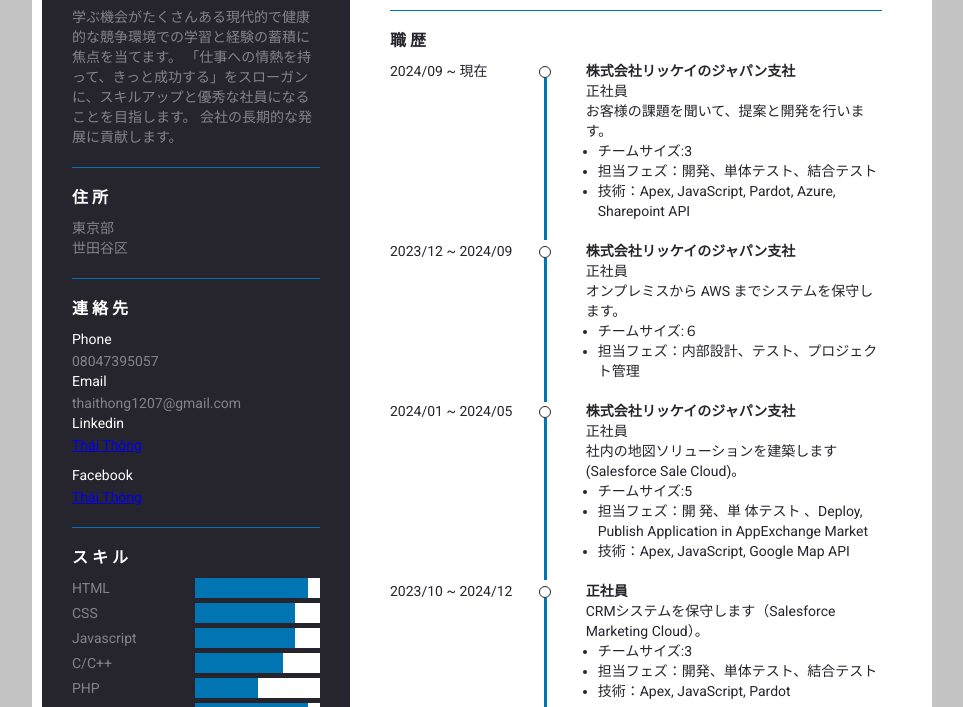
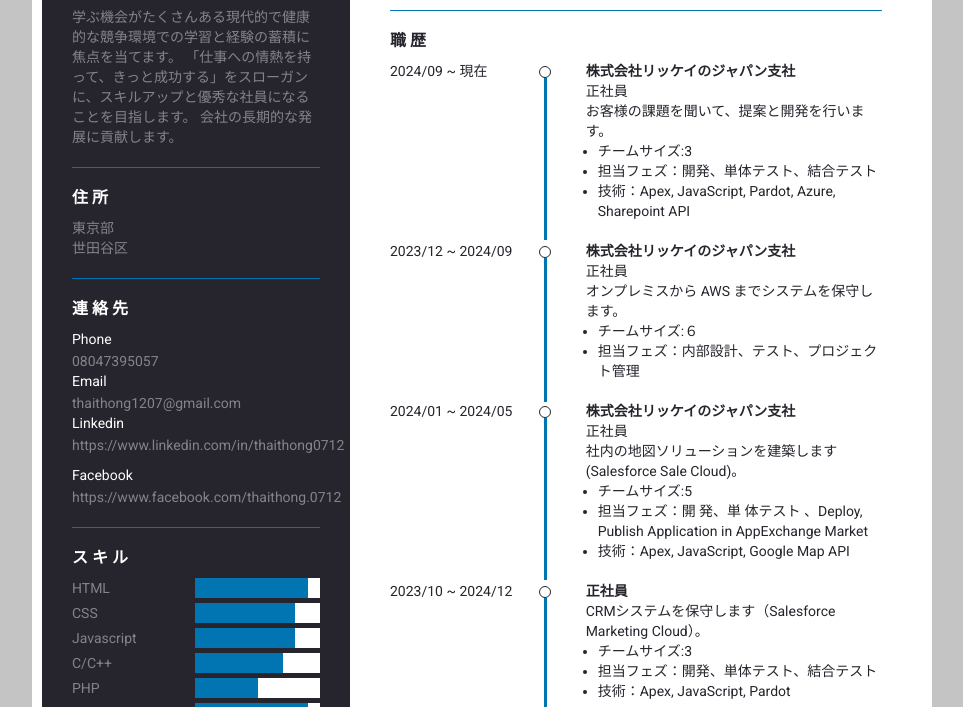
Before and after one commit to thaithong12/portfolio, a plain HTML site: page index.html in a window 1280 px wide. Shown: the part 431-1138 px from the top of the page, without its empty margins (158-1121 px from the left). Drawn offline with Linux system fonts and the light colour scheme.

Commit message:
update contact

```diff
--- a/index.html
+++ b/index.html
@@ -43,12 +43,12 @@
 				</div>
 				<div class="resume_info">
 					<div class="resume_subtitle">Linkedin</div>
-					<div class="resume_subinfo"><a href="https://www.linkedin.com/in/thaithong0712/">Thái Thông</a></div>
+					<div class="resume_subinfo">https://www.linkedin.com/in/thaithong0712</div>
 				</div>
 				<div class="resume_info">
 					<div class="resume_subtitle">Facebook</div>
 					<div class="resume_subinfo">
-						<div class="resume_subinfo"><a href="https://www.facebook.com/thaithong.0712/">Thái Thông</a></div>
+						<div class="resume_subinfo">https://www.facebook.com/thaithong.0712</div>
 					</div>
 				</div>
 			</div>
```
